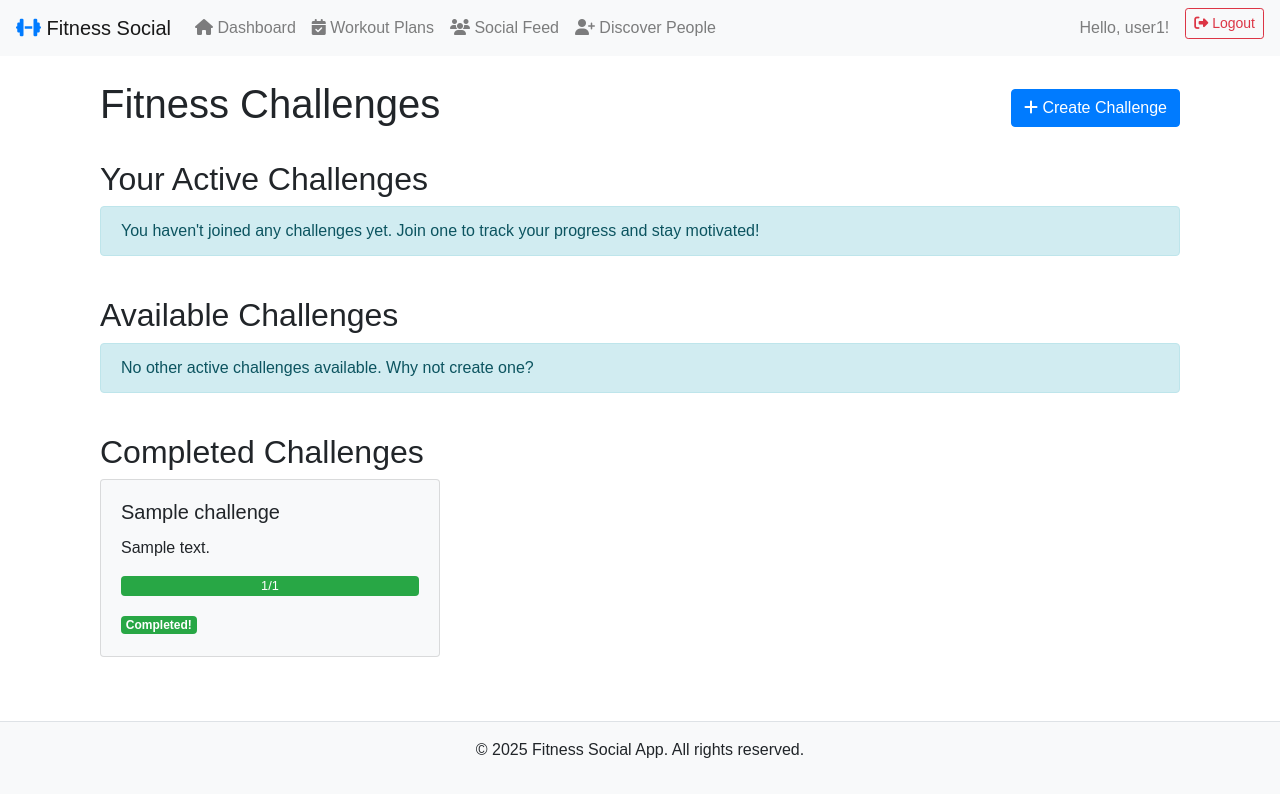
After one commit to Piunam/Fitness_app, a Django app: page /challenges/ in a window 1280 px wide. The commit adds this page. Run offline with Django 5.2, Linux system fonts and the light colour scheme; a user stored in the database is signed in; tables that the repository leaves empty hold one stand-in row (values such as "Sample post"); some libraries are stand-ins or nearby versions.

```diff
--- a/fitness_social_app/core/urls.py
+++ b/fitness_social_app/core/urls.py
@@ -20,6 +20,10 @@ urlpatterns = [
 
     path('achievements/', views.achievements_list, name='achievements'),
     path('challenges/', views.challenges_list, name='challenges'),
+    path('challenges/create/', views.create_challenge, name='create_challenge'),
+    path('challenges/<int:challenge_id>/join/', views.join_challenge, name='join_challenge'),
+    path('challenges/<int:challenge_id>/leave/', views.leave_challenge, name='leave_challenge'),
+    path('challenges/<int:challenge_id>/progress/', views.update_challenge_progress, name='update_challenge_progress'),
 
     path('signup/', views.signup, name='signup'),
     path('logout/', auth_views.LogoutView.as_view(template_name='registration/logout.html'), name='logout'),
--- a/fitness_social_app/core/views.py
+++ b/fitness_social_app/core/views.py
@@ -3,7 +3,7 @@ from django.contrib.auth.decorators import login_required
 from django.contrib import messages
 from .models import Workout, Progress, SocialConnection, Post, Comment, Like, User, Profile, Streak, Achievement, Challenge, ChallengeParticipation
 from django.contrib.auth.models import User
-from .forms import WorkoutForm, PostForm, CommentForm, ProgressForm
+from .forms import WorkoutForm, PostForm, CommentForm, ProgressForm, ChallengeForm
 from django.db.models import Q
 from django.db.models import Count, Sum, Exists, OuterRef
 from django.utils import timezone
@@ -109,13 +109,6 @@ def dashboard(request):
     })
 
 
-
-
-
-
-
-
-
 @login_required
 def log_workout(request):
     if request.method == 'POST':
@@ -124,23 +117,27 @@ def log_workout(request):
             progress = form.save(commit=False)
             progress.user = request.user
             progress.save()
+
+            # Update active challenges
+            active_participations = ChallengeParticipation.objects.filter(
+                user=request.user,
+                completed=False
+            )
+
+            for participation in active_participations:
+                if participation.challenge.is_active:
+                    participation.progress += 1
+                    if participation.progress >= participation.challenge.goal:
+                        participation.completed = True
+                        messages.success(
+                            request,
+                            f"Congratulations! You've completed the '{participation.challenge.title}' challenge!"
+                        )
+                    participation.save()
+
             return redirect('dashboard')
     return redirect('dashboard')
 
-
-
-
-# @login_required
-# def dashboard(request):
-#     user_workouts = Workout.objects.filter(user=request.user)
-#     user_progress = Progress.objects.filter(user=request.user)
-#     return render(request, 'dashboard.html', {'workouts': user_workouts, 'progress': user_progress})
-
-
-# @login_required
-# def workout_plans(request):
-#     all_workouts = Workout.objects.all()
-#     return render(request, 'workout_plans.html', {'workouts': all_workouts})
 
 @login_required
 def workout_plans(request):
@@ -268,45 +265,6 @@ def user_profile(request, username):
         'is_following': is_following
     })
 
-# @login_required
-# def follow_user(request, username):
-#     user_to_follow = get_object_or_404(User, username=username)
-
-#     # Don't allow users to follow themselves
-#     if request.user == user_to_follow:
-#         messages.error(request, "You cannot follow yourself.")
-#         return redirect('user_profile', username=username)
-
-#     # Check if already following
-#     connection, created = SocialConnection.objects.get_or_create(
-#         follower=request.user,
-#         following=user_to_follow
-#     )
-
-#     if created:
-#         messages.success(request, f"You are now following {username}.")
-#     else:
-#         # User already follows, so unfollow
-#         connection.delete()
-#         messages.success(request, f"You have unfollowed {username}.")
-
-#     return redirect('user_profile', username=username)
-
-# @login_required
-# def discover_users(request):
-#     # Get all users except the current user
-#     users = User.objects.exclude(id=request.user.id)
-
-#     # Get the users that the current user is following
-#     following = SocialConnection.objects.filter(follower=request.user).values_list('following', flat=True)
-
-#     return render(request, 'discover_users.html', {
-#         'users': users,
-#         'following': following
-#     })
-
-
-
 
 @login_required
 def discover_users(request):
@@ -370,12 +328,123 @@ def achievements_list(request):
     achievements = Achievement.objects.filter(user=request.user).order_by('-unlocked_at')
     return render(request, 'achievements.html', {'achievements': achievements})
 
+
 @login_required
 def challenges_list(request):
-    all_challenges = Challenge.objects.annotate(
-        is_joined=Exists(ChallengeParticipation.objects.filter(
+    # Get all challenges
+    all_challenges = Challenge.objects.all().order_by('-start_date')
+
+    # Mark which challenges the user has joined
+    for challenge in all_challenges:
+        challenge.user_joined = ChallengeParticipation.objects.filter(
             user=request.user,
-            challenge=OuterRef('pk')
-        ))
+            challenge=challenge
+        ).exists()
+
+        if challenge.user_joined:
+            participation = ChallengeParticipation.objects.get(
+                user=request.user,
+                challenge=challenge
+            )
+            challenge.user_progress = participation.progress
+            challenge.user_progress_percentage = participation.progress_percentage
+
+    # Sort challenges: user's active challenges first
+    user_active = [c for c in all_challenges if c.user_joined and c.is_active]
+    other_active = [c for c in all_challenges if not c.user_joined and c.is_active]
+    completed = [c for c in all_challenges if c.user_joined and not c.is_active]
+
+    context = {
+        'user_active_challenges': user_active,
+        'other_active_challenges': other_active,
+        'completed_challenges': completed,
+    }
+
+    return render(request, 'challenges.html', context)
+
+@login_required
+def create_challenge(request):
+    if request.method == 'POST':
+        form = ChallengeForm(request.POST)
+        if form.is_valid():
+            challenge = form.save(commit=False)
+            challenge.creator = request.user
+            challenge.save()
+
+            # Creator automatically joins their own challenge
+            ChallengeParticipation.objects.create(
+                user=request.user,
+                challenge=challenge
+            )
+
+            messages.success(request, "Challenge created successfully!")
+            return redirect('challenges')
+    else:
+        form = ChallengeForm()
+
+    return render(request, 'create_challenge.html', {'form': form})
+
+@login_required
+def join_challenge(request, challenge_id):
+    challenge = get_object_or_404(Challenge, pk=challenge_id)
+
+    if not challenge.is_active:
+        messages.error(request, "This challenge is no longer active.")
+        return redirect('challenges')
+
+    # Check if user already joined
+    already_joined = ChallengeParticipation.objects.filter(
+        user=request.user,
+        challenge=challenge
+    ).exists()
+
+    if already_joined:
+        messages.info(request, "You are already participating in this challenge.")
+    else:
+        ChallengeParticipation.objects.create(
+            user=request.user,
+            challenge=challenge
+        )
+        messages.success(request, f"You've joined the '{challenge.title}' challenge!")
+
+    return redirect('challenges')
+
+@login_required
+def leave_challenge(request, challenge_id):
+    challenge = get_object_or_404(Challenge, pk=challenge_id)
+    participation = get_object_or_404(
+        ChallengeParticipation,
+        user=request.user,
+        challenge=challenge
     )
-    return render(request, 'challenges.html', {'challenges': all_challenges})
+
+    if request.method == 'POST':
+        participation.delete()
+        messages.success(request, f"You've left the '{challenge.title}' challenge.")
+        return redirect('challenges')
+
+    return render(request, 'leave_challenge.html', {'challenge': challenge})
+
+@login_required
+def update_challenge_progress(request, challenge_id):
+    challenge = get_object_or_404(Challenge, pk=challenge_id)
+    participation = get_object_or_404(
+        ChallengeParticipation,
+        user=request.user,
+        challenge=challenge
+    )
+
+    if request.method == 'POST':
+        # Increment progress by 1
+        participation.progress += 1
+
+        # Check if challenge is completed
+        if participation.progress >= challenge.goal:
+            participation.completed = True
+            messages.success(request, f"Congratulations! You've completed the '{challenge.title}' challenge!")
+        else:
+            messages.success(request, f"Progress updated for '{challenge.title}' challenge!")
+
+        participation.save()
+
+    return redirect('challenges')
--- a/fitness_social_app/static/css/styles.css
+++ b/fitness_social_app/static/css/styles.css
@@ -6,3 +6,13 @@ body {
 .navbar {
     margin-bottom: 20px;
 }
+
+/* Challenge cards styling */
+.progress {
+    height: 20px;
+}
+
+.progress-bar {
+    font-size: 0.8rem;
+    line-height: 20px;
+}
--- /dev/null
+++ b/fitness_social_app/templates/challenges.html
@@ -0,0 +1,110 @@
+{% extends 'base.html' %}
+
+{% block content %}
+<div class="container">
+    <div class="d-flex justify-content-between align-items-center mb-4">
+        <h1>Fitness Challenges</h1>
+        <a href="{% url 'create_challenge' %}" class="btn btn-primary">
+            <i class="fa-solid fa-plus"></i> Create Challenge
+        </a>
+    </div>
+
+    <!-- User's Active Challenges -->
+    <h2>Your Active Challenges</h2>
+    <div class="row mb-4">
+        {% for challenge in user_active_challenges %}
+        <div class="col-md-4 mb-3">
+            <div class="card">
+                <div class="card-body">
+                    <h5 class="card-title">{{ challenge.title }}</h5>
+                    <p class="card-text">{{ challenge.description }}</p>
+                    <p><strong>Goal:</strong> {{ challenge.goal }} workouts</p>
+                    <p><strong>Duration:</strong> {{ challenge.duration }} days</p>
+
+                    <!-- Progress Bar -->
+                    <div class="progress mb-3">
+                        <div class="progress-bar" role="progressbar"
+                             style="width: {{ challenge.user_progress_percentage }}%;"
+                             aria-valuenow="{{ challenge.user_progress_percentage }}"
+                             aria-valuemin="0"
+                             aria-valuemax="100">
+                            {{ challenge.user_progress }}/{{ challenge.goal }}
+                        </div>
+                    </div>
+
+                    <div class="d-flex justify-content-between">
+                        <form method="post" action="{% url 'update_challenge_progress' challenge.id %}">
+                            {% csrf_token %}
+                            <button type="submit" class="btn btn-success btn-sm">
+                                <i class="fa-solid fa-plus"></i> Log Progress
+                            </button>
+                        </form>
+
+                        <a href="{% url 'leave_challenge' challenge.id %}" class="btn btn-outline-danger btn-sm">
+                            <i class="fa-solid fa-sign-out-alt"></i> Leave
+                        </a>
+                    </div>
+                </div>
+            </div>
+        </div>
+        {% empty %}
+        <div class="col-12">
+            <div class="alert alert-info">
+                You haven't joined any challenges yet. Join one to track your progress and stay motivated!
+            </div>
+        </div>
+        {% endfor %}
+    </div>
+
+    <!-- Other Active Challenges -->
+    <h2>Available Challenges</h2>
+    <div class="row mb-4">
+        {% for challenge in other_active_challenges %}
+        <div class="col-md-4 mb-3">
+            <div class="card">
+                <div class="card-body">
+                    <h5 class="card-title">{{ challenge.title }}</h5>
+                    <p class="card-text">{{ challenge.description }}</p>
+                    <p><strong>Goal:</strong> {{ challenge.goal }} workouts</p>
+                    <p><strong>Duration:</strong> {{ challenge.duration }} days</p>
+                    <p><small class="text-muted">Created by: {{ challenge.creator.username }}</small></p>
+
+                    <a href="{% url 'join_challenge' challenge.id %}" class="btn btn-primary">
+                        <i class="fa-solid fa-user-plus"></i> Join Challenge
+                    </a>
+                </div>
+            </div>
+        </div>
+        {% empty %}
+        <div class="col-12">
+            <div class="alert alert-info">
+                No other active challenges available. Why not create one?
+            </div>
+        </div>
+        {% endfor %}
+    </div>
+
+    <!-- Completed Challenges -->
+    {% if completed_challenges %}
+    <h2>Completed Challenges</h2>
+    <div class="row">
+        {% for challenge in completed_challenges %}
+        <div class="col-md-4 mb-3">
+            <div class="card bg-light">
+                <div class="card-body">
+                    <h5 class="card-title">{{ challenge.title }}</h5>
+                    <p class="card-text">{{ challenge.description }}</p>
+                    <div class="progress mb-3">
+                        <div class="progress-bar bg-success" role="progressbar" style="width: 100%;">
+                            {{ challenge.user_progress }}/{{ challenge.goal }}
+                        </div>
+                    </div>
+                    <span class="badge badge-success">Completed!</span>
+                </div>
+            </div>
+        </div>
+        {% endfor %}
+    </div>
+    {% endif %}
+</div>
+{% endblock %}
```
Also changed, not shown: fitness_social_app/core/forms.py (+14 -1 lines), fitness_social_app/core/models.py (+21 -29 lines), fitness_social_app/templates/create_challenge.html (added, +32 -0 lines), fitness_social_app/templates/dashboard.html (+7 -17 lines), fitness_social_app/templates/leave_challenge.html (added, +19 -0 lines), fitness_social_app/core/migrations/0006_challenge_creator_challenge_end_date_challenge_goal_and_more.py (added), fitness_social_app/db.sqlite3, 1 other file.
